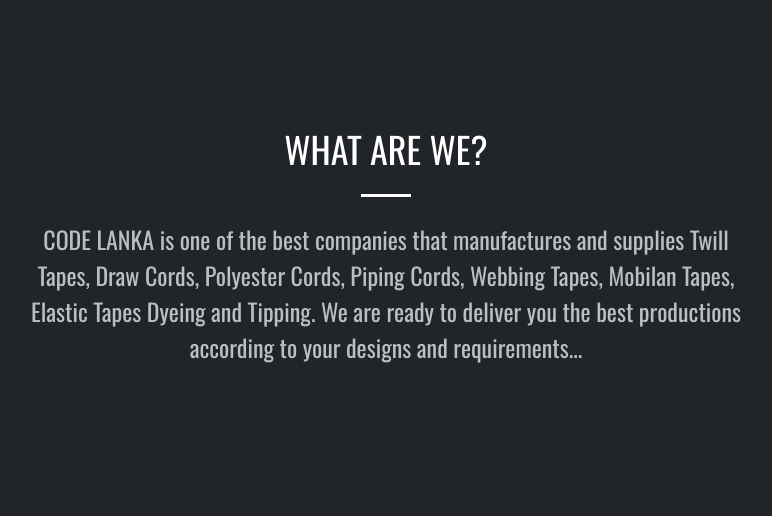
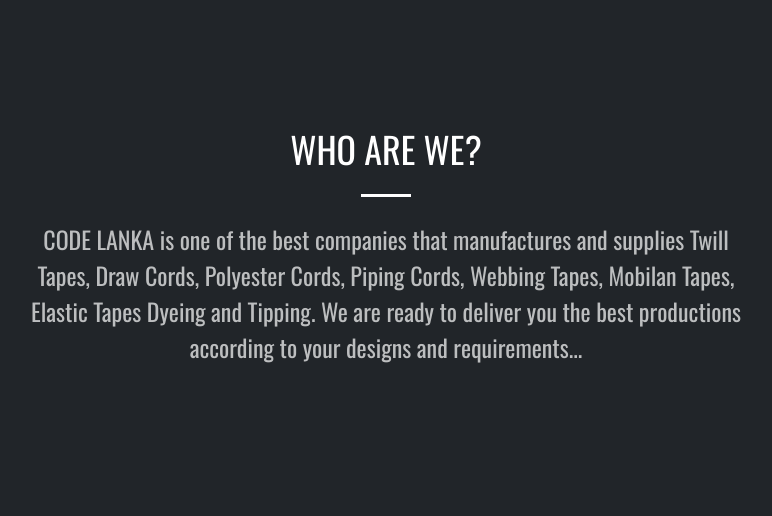
Before and after one commit to SalithaUCSC/CORD-LANKA, a CodeIgniter app: page /Projects/ in a window 1280 px wide. Shown: the part 801-1317 px from the top of the page, without its empty margins (254-1026 px from the left). Run offline with CodeIgniter, Linux system fonts and the light colour scheme.

Commit message:
Add changes

```diff
--- a/application/views/home.php
+++ b/application/views/home.php
@@ -34,7 +34,7 @@ else{
       <div class="container">
         <div class="row">
           <div class="col-lg-8 mx-auto text-center">
-            <h2 class="section-heading text-white">WHAT ARE WE?</h2>
+            <h2 class="section-heading text-white">WHO ARE WE?</h2>
             <hr class="light my-4">
             <p class="text-faded mb-4">CODE LANKA is one of the best companies that manufactures and supplies Twill Tapes, Draw Cords, Polyester Cords, Piping Cords, Webbing Tapes, Mobilan Tapes, Elastic Tapes Dyeing and Tipping. We are ready to deliver you the best productions according to your designs and requirements...</p>
             <!-- <a class="btn btn-light btn-xl js-scroll-trigger" href="#services">Get Started!</a> -->
```
Also changed, not shown: assets/img/products/desktop1.png (deleted), assets/img/products/issues.png (deleted), assets/img/products/knitted1.jpg (deleted), assets/img/products/laptop1.png (deleted), assets/img/products/laptop2.png (deleted), assets/img/products/product1.png (deleted), assets/img/products/woven1.jpg (deleted).
